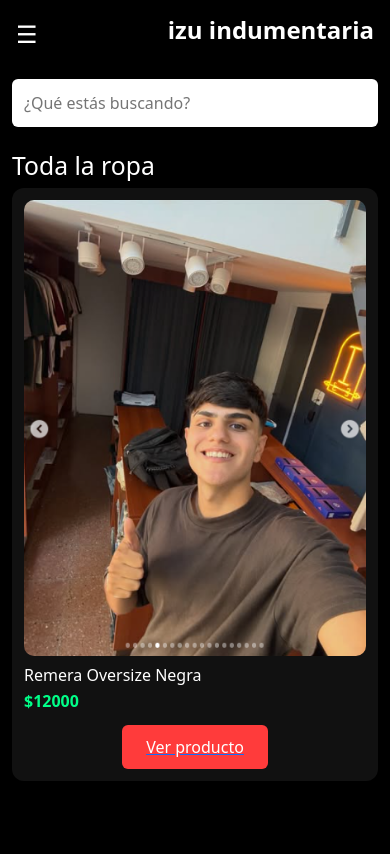
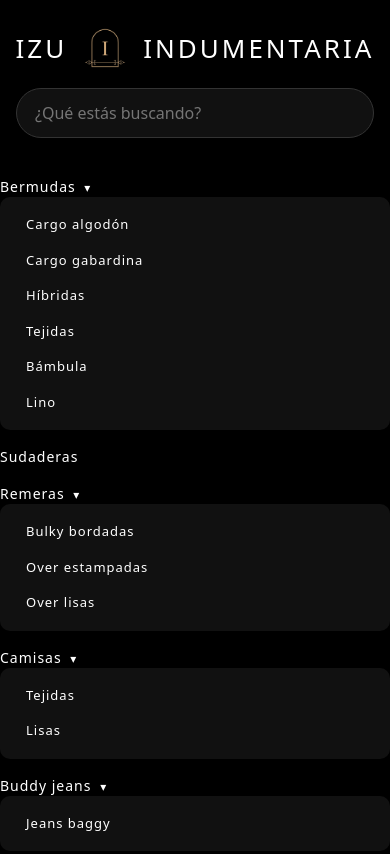
Before and after one commit to Nacho-3/Catalogo-izu, a plain HTML site: page index.html in a window 390 px wide. Shown: the top 854 px of the page. Drawn offline with nearby package versions, Linux system fonts and the light colour scheme.

Commit message:
falta acomodar diseño mobile

```diff
--- a/css/styles.css
+++ b/css/styles.css
@@ -355,3 +355,136 @@ body {
     padding: 6px 12px;
   }
 }
+
+/* =========================
+   HEADER MARCA IZU
+========================= */
+
+.header_principal {
+  background: #000;
+  border-bottom: 1px solid #222;
+}
+
+.contenedor_header {
+  max-width: 1200px;
+  margin: auto;
+  padding: 24px 16px;
+  text-align: center;
+}
+
+.titulo_marca {
+  display: flex;
+  justify-content: center;
+  align-items: center;
+  gap: 14px;
+  margin-bottom: 16px;
+}
+
+.texto_marca {
+  font-size: 26px;
+  letter-spacing: 3px;
+  font-weight: 500;
+}
+
+.logo_marca {
+  width: 48px;
+  height: auto;
+}
+
+/* BUSCADOR */
+
+.buscador input {
+  width: 100%;
+  max-width: 420px;
+  padding: 12px 18px;
+  border-radius: 30px;
+  border: 1px solid #333;
+  background: #111;
+  color: #fff;
+  outline: none;
+}
+
+/* =========================
+   MENU PRINCIPAL
+========================= */
+
+.menu_principal {
+  display: flex;
+  justify-content: center;
+  gap: 30px;
+  padding: 14px 0;
+  position: relative;
+}
+
+.item_menu {
+  position: relative;
+  cursor: pointer;
+  font-size: 14px;
+  letter-spacing: 1px;
+}
+
+.item_menu:hover {
+  color: #00ff88;
+}
+
+.flecha {
+  margin-left: 4px;
+  font-size: 12px;
+}
+
+/* SUBMENU */
+
+.submenu {
+  position: absolute;
+  top: 130%;
+  left: 0;
+  background: #111;
+  border: 1px solid #222;
+  border-radius: 10px;
+  min-width: 180px;
+  padding: 10px 0;
+  opacity: 0;
+  transform: translateY(10px);
+  pointer-events: none;
+  transition: all 0.25s ease;
+  z-index: 10;
+}
+
+.submenu a {
+  display: block;
+  padding: 8px 16px;
+  color: #fff;
+  text-decoration: none;
+  font-size: 13px;
+}
+
+.submenu a:hover {
+  background: #222;
+  color: #00ff88;
+}
+
+.tiene_submenu:hover .submenu {
+  opacity: 1;
+  transform: translateY(0);
+  pointer-events: auto;
+}
+
+/* =========================
+   MOBILE
+========================= */
+
+@media (max-width: 768px) {
+  .menu_principal {
+    flex-direction: column;
+    gap: 16px;
+  }
+
+  .submenu {
+    position: static;
+    opacity: 1;
+    transform: none;
+    pointer-events: auto;
+    border: none;
+    padding-left: 10px;
+  }
+}
--- a/index.html
+++ b/index.html
@@ -10,22 +10,76 @@
 </head>
 <body>
 
-<header class="header container-fluid">
-  <button class="menu-btn d-lg-none" id="openMenu">☰</button>
-  <h1 class="logo">izu indumentaria</h1>
+<header class="header_principal">
+  <div class="contenedor_header">
+
+    <div class="titulo_marca">
+      <span class="texto_marca">IZU</span>
+
+      <img
+        src="assets/img/logoizu.png"
+        alt="Logo IZU"
+        class="logo_marca"
+      >
+
+      <span class="texto_marca">INDUMENTARIA</span>
+    </div>
+
+    <div class="buscador">
+      <input
+        type="text"
+        placeholder="¿Qué estás buscando?"
+        id="searchInput"
+      >
+    </div>
+
+  </div>
+
+  <!-- MENU PRINCIPAL -->
+  <nav class="menu_principal">
+
+    <div class="item_menu tiene_submenu">
+      Bermudas <span class="flecha">▾</span>
+      <div class="submenu">
+        <a href="#">Cargo algodón</a>
+        <a href="#">Cargo gabardina</a>
+        <a href="#">Híbridas</a>
+        <a href="#">Tejidas</a>
+        <a href="#">Bámbula</a>
+        <a href="#">Lino</a>
+      </div>
+    </div>
+
+    <div class="item_menu">
+      Sudaderas
+    </div>
+
+    <div class="item_menu tiene_submenu">
+      Remeras <span class="flecha">▾</span>
+      <div class="submenu">
+        <a href="#">Bulky bordadas</a>
+        <a href="#">Over estampadas</a>
+        <a href="#">Over lisas</a>
+      </div>
+    </div>
+
+    <div class="item_menu tiene_submenu">
+      Camisas <span class="flecha">▾</span>
+      <div class="submenu">
+        <a href="#">Tejidas</a>
+        <a href="#">Lisas</a>
+      </div>
+    </div>
+
+    <div class="item_menu tiene_submenu">
+      Buddy jeans <span class="flecha">▾</span>
+      <div class="submenu">
+        <a href="#">Jeans baggy</a>
+      </div>
+    </div>
+
+  </nav>
 </header>
-
-<div class="search container">
-  <input type="text" placeholder="¿Qué estás buscando?" id="searchInput">
-</div>
-
-<nav class="side-menu" id="menu">
-  <button id="closeMenu" class="d-lg-none">✕</button>
-  <button data-cat="all">Todos</button>
-  <button data-cat="urbanas">Urbanas</button>
-  <button data-cat="clasicas">Clásicas</button>
-  <button data-cat="skate">Skate</button>
-</nav>
 
 <div class="menu-overlay" id="menuOverlay"></div>
 
--- a/js/app.js
+++ b/js/app.js
@@ -77,3 +77,14 @@ function cerrar_menu() {
 boton_abrir_menu.addEventListener("click", abrir_menu);
 boton_cerrar_menu.addEventListener("click", cerrar_menu);
 overlay_menu.addEventListener("click", cerrar_menu);
+
+
+/* ================= MENU MOBILE SUBMENUS ================= */
+
+const items_menu = document.querySelectorAll(".item_menu.tiene_submenu");
+
+items_menu.forEach(item => {
+  item.addEventListener("click", () => {
+    item.classList.toggle("abierto");
+  });
+});
```
Also changed, not shown: assets/img/logoizu.png (added).
